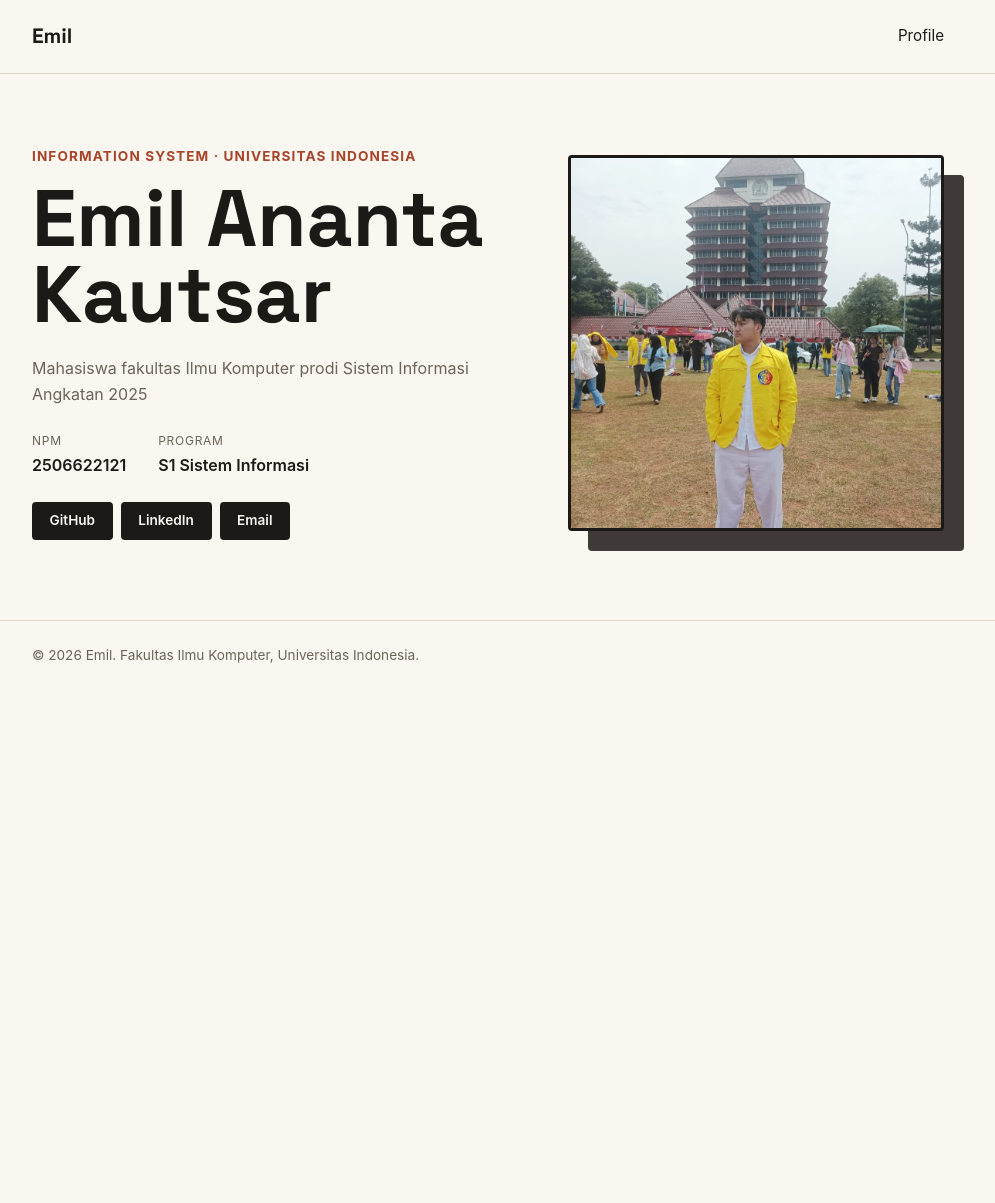
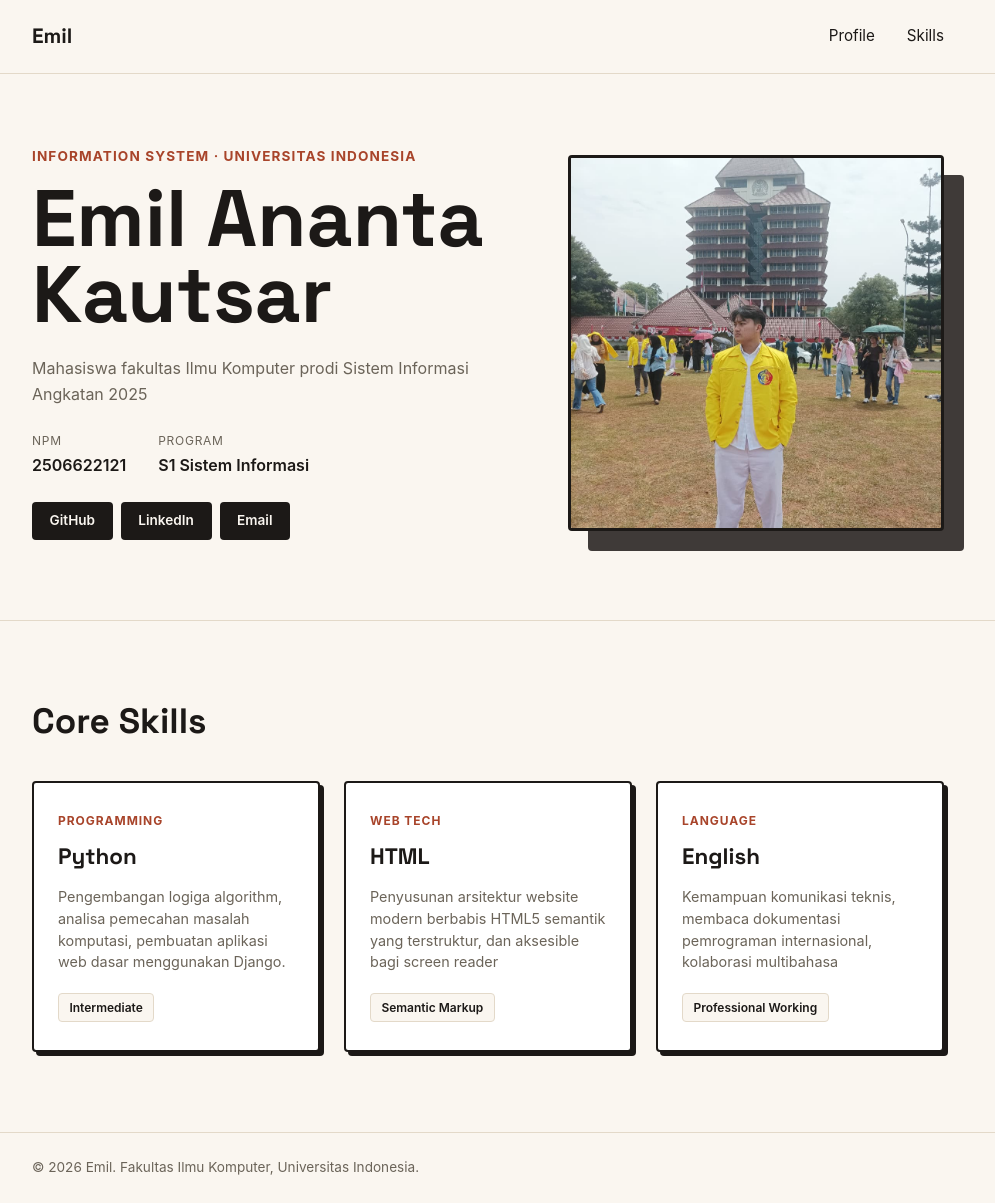
Before and after one commit to KulyJawa/myportofolio, a Django app: page / in a window 1280 px wide. Shown: the whole page, without its empty margins (152-1147 px from the left). Before the commit the page ends 663 px from the top, so only its background shows below. Run offline with Django 5.2, Linux system fonts and the light colour scheme.

Commit message:
Task 1: menambahkan section skills pada website portofolio

```diff
--- a/static/css/style.css
+++ b/static/css/style.css
@@ -196,3 +196,74 @@ h1, .brand {
         justify-content: flex-start;
     }
 }
+
+
+/* Section Skills (tugas 1) */
+.skills-section {
+    padding: 4.5rem 0 5rem;
+    border-top: 1px solid var(--line);
+}
+
+.section-title {
+    font-family: "Space Grotesk", -apple-System, sans-serif;
+    font-size: 2.2rem;
+    margin-bottom: 2rem;
+    color: var(--ink);
+}
+
+.skills-grid {
+    display: grid;
+    grid-template-columns: repeat(auto-fit, minmax(260px, 1fr));
+    gap: 1.5rem;
+}
+
+.skill-card {
+    background-color: #ffffff;
+    border: 2px solid var(--ink);
+    border-radius: var(--radius);
+    padding: 1.75rem 1.5rem;
+    display: flex;
+    flex-direction: column;
+    box-shadow: 4px 4px 0 var(--ink);
+    transition: transform 0.2s ease, box-shadow 0.2 ease;
+}
+
+.skill-card:hover {
+    transform: translate(-3px, -3px);
+    box-shadow: 7px 7px 0 var(--accent);
+}
+
+.skill-badge {
+    font-size: 0.75rem;
+    text-transform: uppercase;
+    letter-spacing: 0.08em;
+    font-weight: 700;
+    color: var(--accent-dark);
+    margin-bottom: 0.5rem;
+}
+
+.skill-name {
+    font-family: "Space Grotesk", -apple-system, sans-serif;
+    font-size: 1.4rem;
+    margin-bottom: 0.75rem;
+    color: var(--ink);
+}
+
+.skill-desc {
+    font-size: 0.9rem;
+    color: var(--text-muted);
+    line-height: 1.5;
+    margin-bottom: 1.25rem;
+    flex-grow: 1;
+}
+
+.skill-level span {
+    display: inline-block;
+    font-size: 0.75rem;
+    font-weight: 600;
+    padding: 0.25rem 0.65rem;
+    background-color: var(--paper);
+    border: 1px solid var(--line);
+    border-radius: var(--radius);
+    color: var(--ink);
+}
--- a/templates/index.html
+++ b/templates/index.html
@@ -15,6 +15,7 @@
             <a href="#profile" class="brand">Emil</a>
             <nav>
                 <a href="#profile">Profile</a>
+                <a href="#skills">Skills</a>
             </nav>
         </div>
     </header>
@@ -51,6 +52,41 @@
                 </div>
             </div>
         </section>
+
+        <!-- Section baru (Skills, Tugas 1) -->
+         <section class="skills-section" id="skills">
+            <div class="container">
+                <h2 class="section-title">Core Skills</h2>
+                <div class="skills-grid">
+                    <article class="skill-card">
+                        <div class="skill-badge">Programming</div>
+                        <h3 class="skill-name">Python</h3>
+                        <p class="skill-desc">Pengembangan logiga algorithm, analisa pemecahan masalah komputasi, pembuatan aplikasi web dasar menggunakan Django.</p>
+                        <div class="skill-level">
+                            <span>Intermediate</span>
+                        </div>
+                    </article>
+
+                    <article class="skill-card">
+                        <div class="skill-badge">Web Tech</div>
+                        <h3 class="skill-name">HTML</h3>
+                        <p class="skill-desc">Penyusunan arsitektur website modern berbabis HTML5 semantik yang terstruktur, dan aksesible bagi screen reader</p>
+                        <div class="skill-level">
+                            <span>Semantic Markup</span>
+                        </div>
+                    </article>
+
+                    <article class="skill-card">
+                        <div class="skill-badge">Language</div>
+                        <h3 class="skill-name">English</h3>
+                        <p class="skill-desc">Kemampuan komunikasi teknis, membaca dokumentasi pemrograman internasional, kolaborasi multibahasa</p>
+                        <div class="skill-level">
+                            <span>Professional Working</span>
+                        </div>
+                    </article>
+                </div>
+            </div>
+         </section>
     </main>
 
     <footer class="site-footer">
```
Also changed, not shown: README.md.
